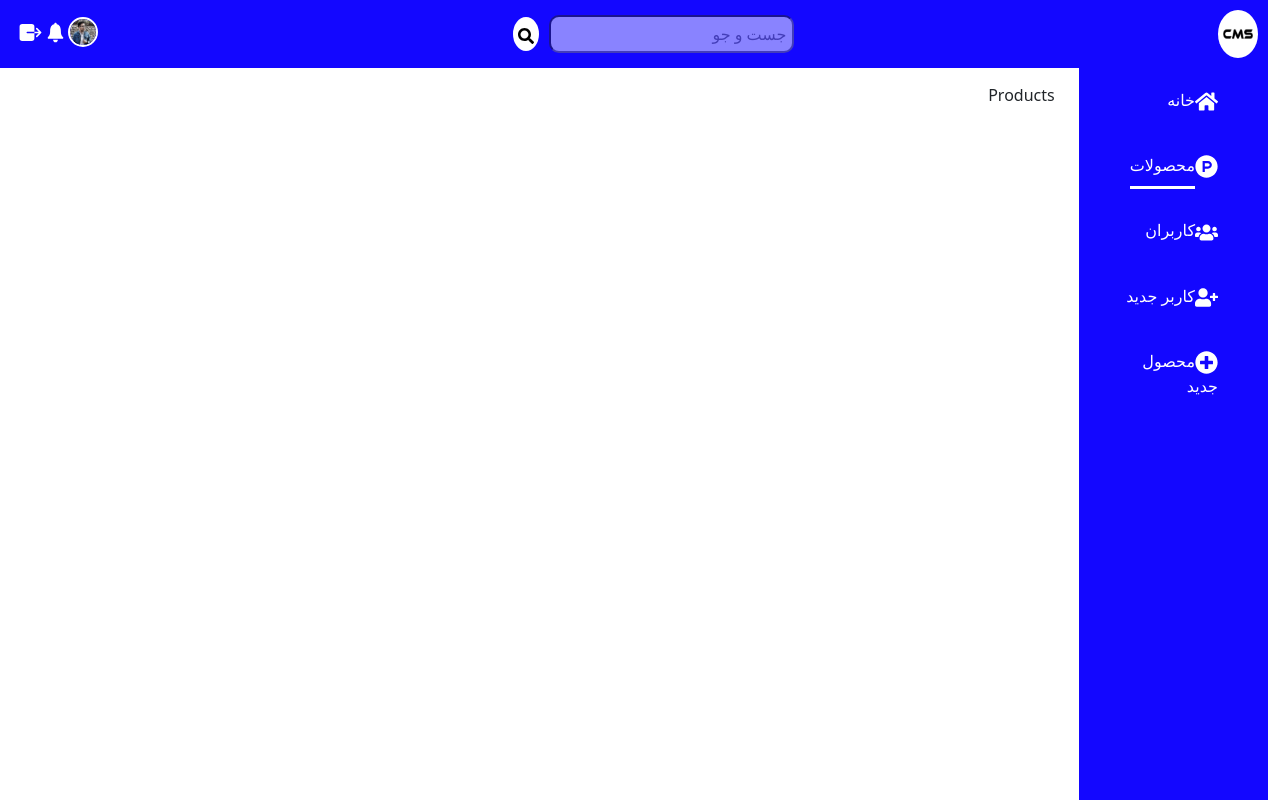
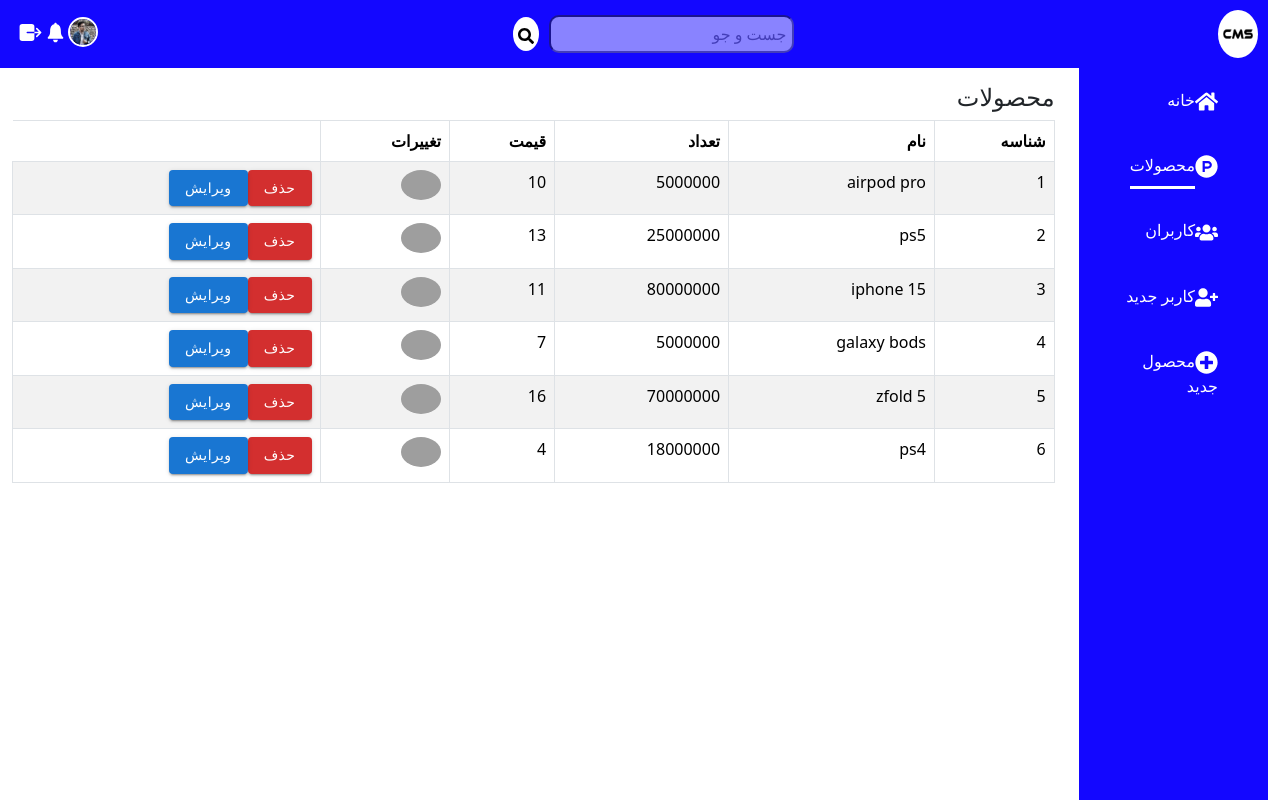
Before and after one commit to MohamadTdn/farsicmswithreactjs, a React (Create React App) app: page /products in a window 1280 px wide. Shown: the top 800 px of the page. Built offline with nearby package versions, Linux system fonts and the light colour scheme; grey boxes are pictures that could not be loaded.

Commit message:
add products component

```diff
--- a/src/Datas.js
+++ b/src/Datas.js
@@ -40,4 +40,13 @@ let TransactionsList = [
     {id: 5 ,owner: 'Reza', price: 12000000, status: 'pending'},
 ]
 
-export {xAxis, staticDatas, users, TransactionsList}
+let products = [
+    {id: 1, title: 'airpod pro', price: 5000000, count: 10, imgSrc: 'https://encrypted-tbn0.gstatic.com/images?q=tbn:ANd9GcSyYZWELjrNPEYIYfXe77LSKFM_ip3JKzuXqQ&s'},
+    {id: 2, title: 'ps5', price: 25000000, count: 13, imgSrc: 'https://encrypted-tbn0.gstatic.com/images?q=tbn:ANd9GcRyFKjh8396r0MOw6NEQbevibxpTbFBzQY72Q&s'},
+    {id: 3, title: 'iphone 15', price: 80000000, count: 11, imgSrc: 'https://encrypted-tbn0.gstatic.com/images?q=tbn:ANd9GcQXmBKfGjvP5Q8t4G9-L0XqXYAeX89Y_YnhtQ&s'},
+    {id: 4, title: 'galaxy bods', price: 5000000, count: 7, imgSrc: 'https://encrypted-tbn0.gstatic.com/images?q=tbn:ANd9GcSX3q7bOTI9gpSI-IIOzPw3_76UujzGK9Arcg&s'},
+    {id: 5, title: 'zfold 5', price: 70000000, count: 16, imgSrc: 'https://encrypted-tbn0.gstatic.com/images?q=tbn:ANd9GcSTjKdRYR2UVBbWlLBzyGQ4Z4gastKpsXINtg&s'},
+    {id: 6, title: 'ps4', price: 18000000, count: 4, imgSrc: 'https://encrypted-tbn0.gstatic.com/images?q=tbn:ANd9GcSAmp_c8EHRY-jj2tEhtbhvk0ZoNyMTlZEnVg&s'},
+]
+
+export {xAxis, staticDatas, users, TransactionsList, products}
--- a/src/Pages/Products.js
+++ b/src/Pages/Products.js
@@ -1,9 +1,44 @@
-import React from 'react'
+import React from "react";
+import { products } from "../Datas";
+import Table from "react-bootstrap/Table";
+import { Button } from "@mui/material";
 
 function Products() {
   return (
-    <div>Products</div>
-  )
+    <div>
+      <h4>محصولات</h4>
+      <Table striped bordered hover>
+        <thead>
+          <tr>
+            <th>شناسه</th>
+            <th>نام</th>
+            <th>تعداد</th>
+            <th>قیمت</th>
+            <th>تغییرات</th>
+          </tr>
+        </thead>
+        <tbody>
+          {products.map((product) => {
+            return (
+              <tr>
+                <td>{product.id}</td>
+                <td>{product.title}</td>
+                <td>{product.price}</td>
+                <td>{product.count}</td>
+                <td>
+                  <img style={{width: '40px', borderRadius: '50%'}} className="Product-img" src={product.imgSrc} alt="" />
+                </td>
+                <td>
+                  <Button variant="contained" color="error">حذف</Button>
+                  <Button variant="contained">ویرایش</Button>
+                </td>
+              </tr>
+            );
+          })}
+        </tbody>
+      </Table>
+    </div>
+  );
 }
 
-export default Products
+export default Products;
--- a/src/Pages/Users.js
+++ b/src/Pages/Users.js
@@ -30,7 +30,7 @@ function Users() {
                 </td>
                 <td>
                   <Button variant="contained" color="error">حذف</Button>
-                  <span style={{ padding: '8px 15px' , margin: '15px' ,backgroundColor: 'blue', color: '#ffff'}} className="Edit-btn"><MdEdit/></span>
+                  <button style={{padding: '5px 15px', margin: '10px', backgroundColor: 'blue', color: '#ffff', border: 'none'}} className="edit-btn"><MdEdit/></button>
                 </td>
               </tr>
             );
```
